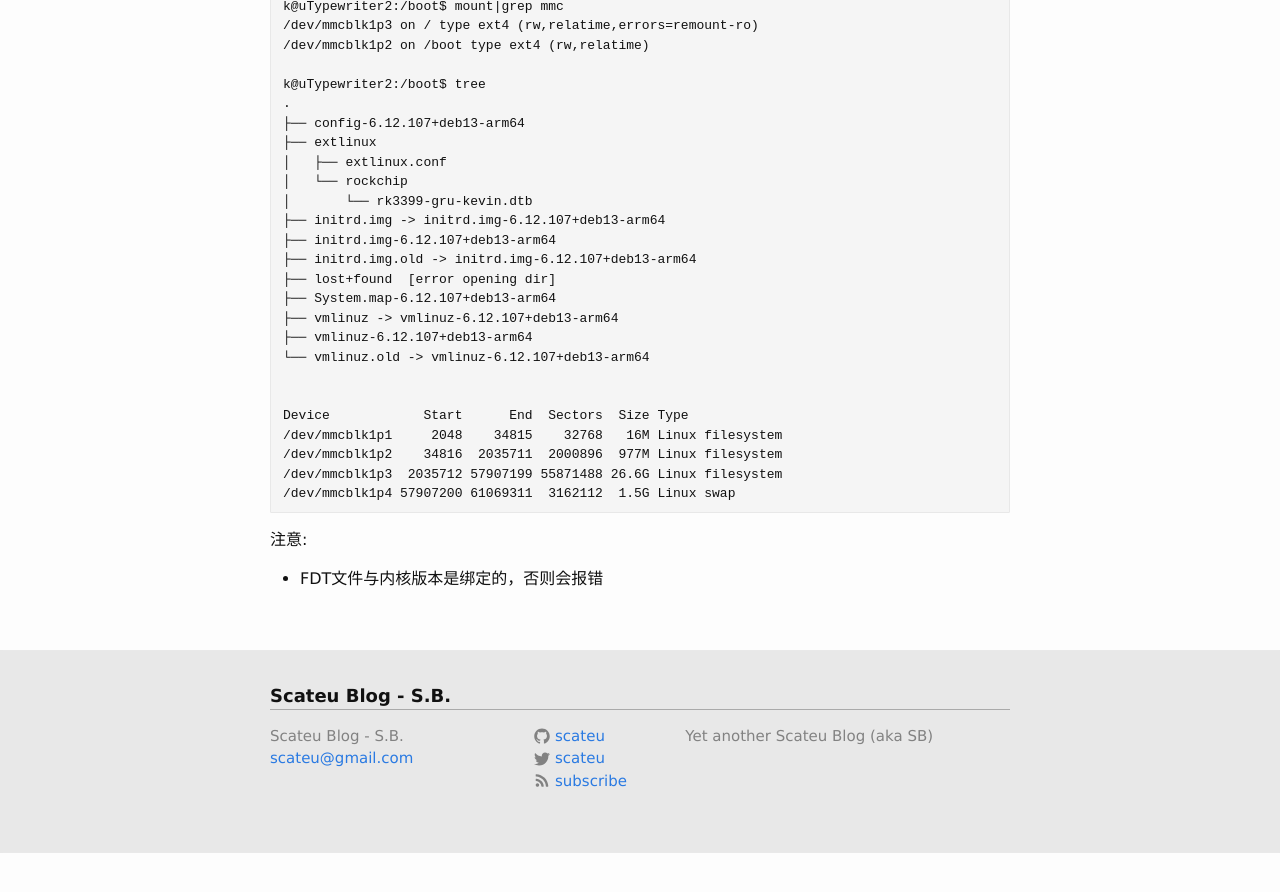
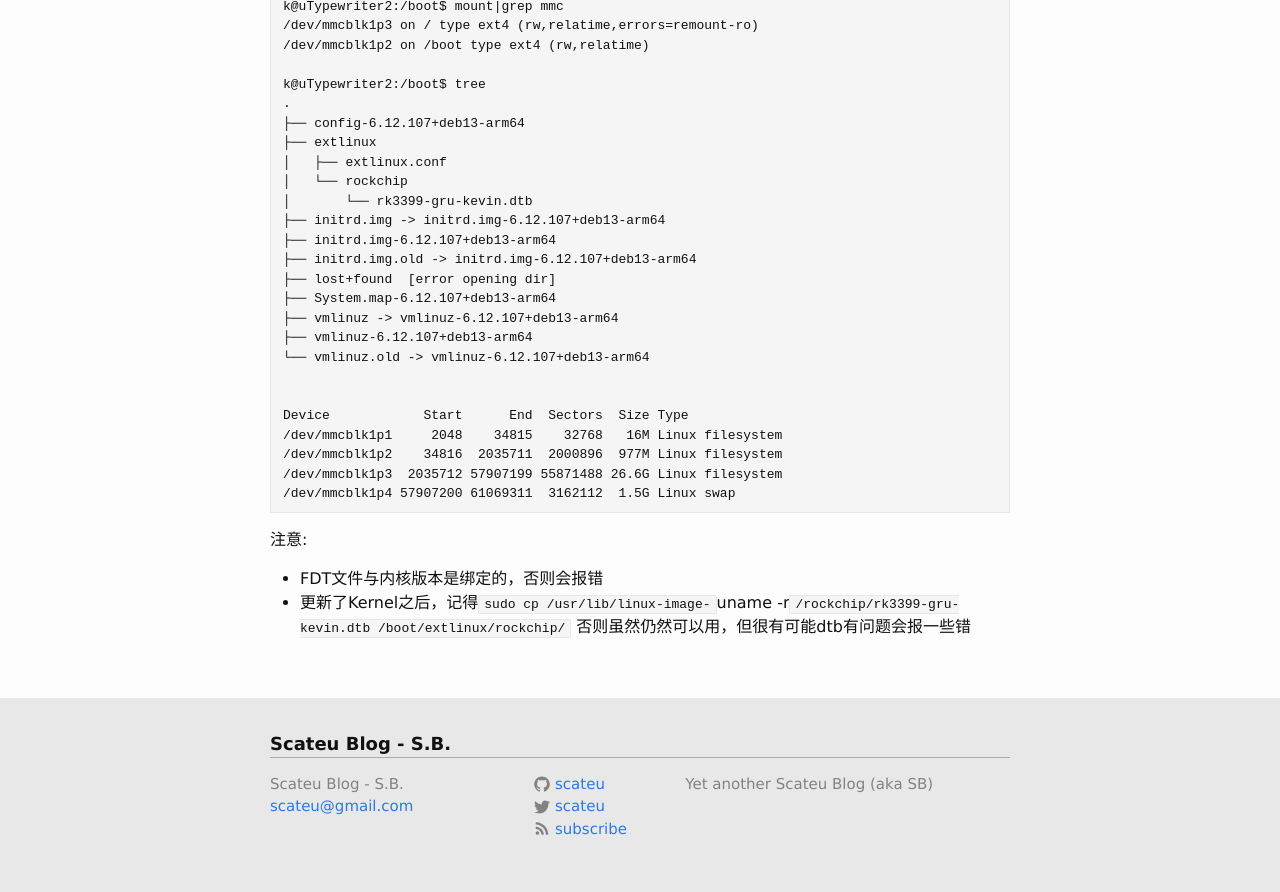
Before and after one commit to scateu/scateu.github.io, a Jekyll site: the page built from _posts/2025-07-22-chromebook-libreboot.md, in a window 1280 px wide and 900 px high, scrolled down 6163 px. Shown: the top 892 px of the window. Built offline with Jekyll 4.4.1, drawn with Linux system fonts in a browser that asks for light colours; nearby versions of some CDN libraries; comment, search, counter and statistics services are not loaded; before the commit the page ends 7015 px from its top, so only the background shows below that.

Commit message:
Update 2025-07-22-chromebook-libreboot.md

```diff
--- a/_posts/2025-07-22-chromebook-libreboot.md
+++ b/_posts/2025-07-22-chromebook-libreboot.md
@@ -313,4 +313,5 @@ Device            Start      End  Sectors  Size Type
 
 注意:
 
-- FDT文件与内核版本是绑定的，否则会报错
+ - FDT文件与内核版本是绑定的，否则会报错
+ - 更新了Kernel之后，记得`sudo cp /usr/lib/linux-image-`uname -r`/rockchip/rk3399-gru-kevin.dtb  /boot/extlinux/rockchip/` 否则虽然仍然可以用，但很有可能dtb有问题会报一些错
```
